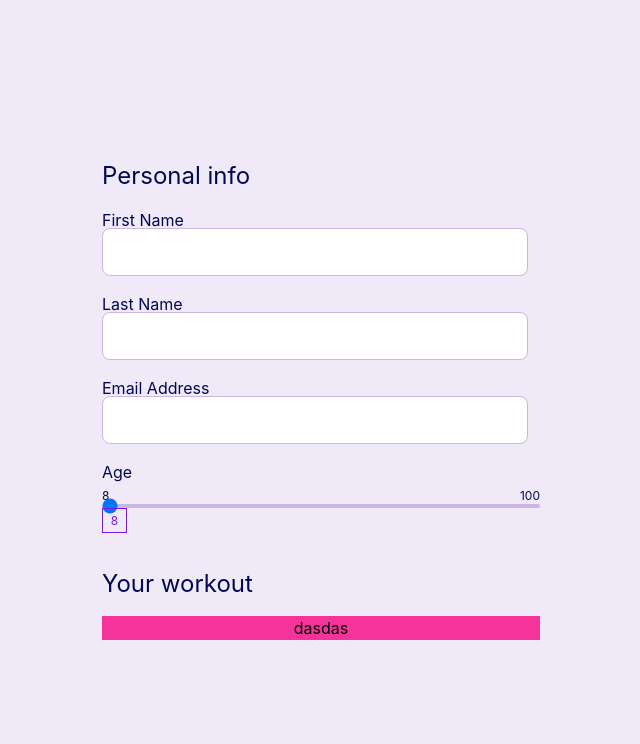
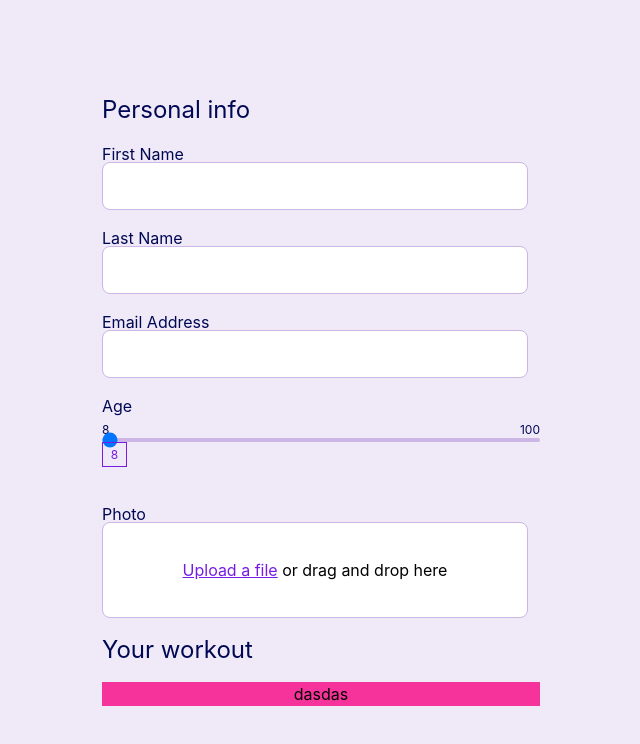
Before and after one commit to Donosik/zadaniethink1st, a React (Vite) app: page / in a window 1280 px wide. Shown: the top 744 px of the page, without its empty margins (319-959 px from the left). Built offline with nearby package versions, Linux system fonts and the light colour scheme.

Commit message:
look of photo upload component

```diff
--- a/src/components/Form.tsx
+++ b/src/components/Form.tsx
@@ -1,6 +1,7 @@
 import TextField from "./TextField.tsx";
 import Title from "./Title.tsx";
 import Slider from "./Slider.tsx";
+import Upload from "./Upload.tsx";
 
 export default function Form()
 {
@@ -18,6 +19,7 @@ export default function Form()
                     <TextField label={"Last Name"}/>
                     <TextField label={"Email Address"} type={"email"} errorMessage={`Please use correct formatting.\nExample: address@email.com`} />
                     <Slider label={"Age"} min={8} max={100} step={1} />
+                    <Upload label={"Photo"}/>
                     <Title text={"Your workout"}/>
                     <button className="group-invalid:bg-pink-500" type={"submit"}>
                         dasdas
--- /dev/null
+++ b/src/components/Upload.tsx
@@ -0,0 +1,24 @@
+import Label from "./Label.tsx";
+import {InputHTMLAttributes} from "react";
+
+interface UploadProps extends InputHTMLAttributes<HTMLInputElement>
+{
+    label: string
+}
+
+export default function Upload({label, ...rest}: UploadProps)
+{
+    return (
+        <div className="w-106.5 flex flex-col gap-2 font-normal">
+            <Label text={label}/>
+            <label htmlFor={"input"}
+                   className="bg-white border border-think-blue rounded-lg flex items-center justify-center h-24 cursor-pointer">
+                <span>
+                    <span className="underline text-think-blue-active">Upload a file</span>
+                    <span> or drag and drop here</span>
+                </span>
+            </label>
+            <input id={"input"} className="hidden" type={"file"} {...rest} />
+        </div>
+    )
+}
```
